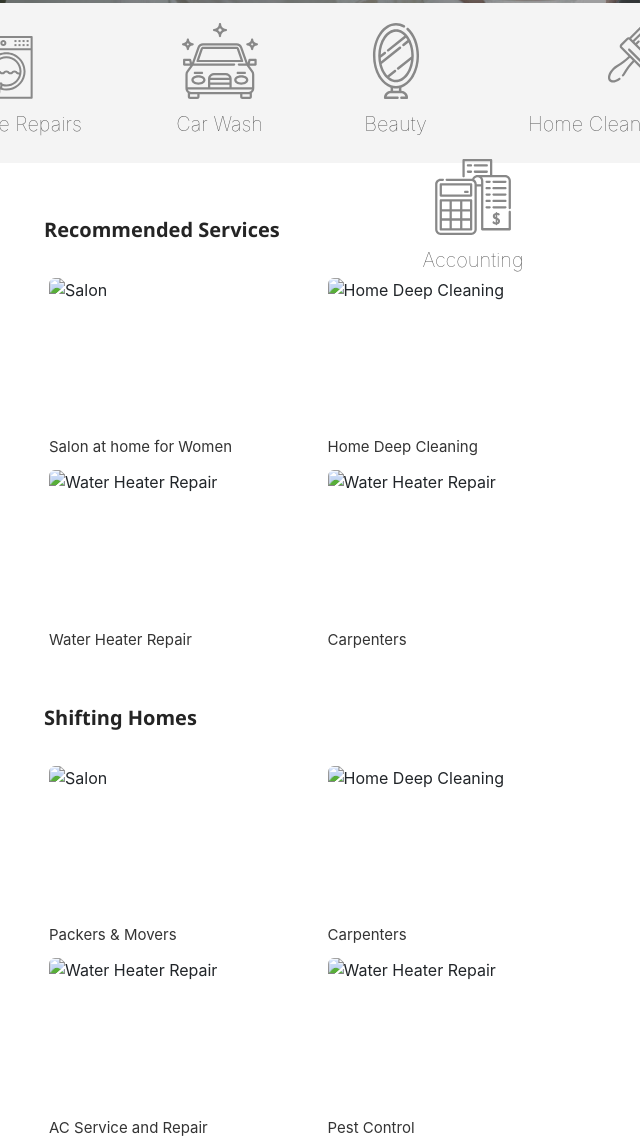
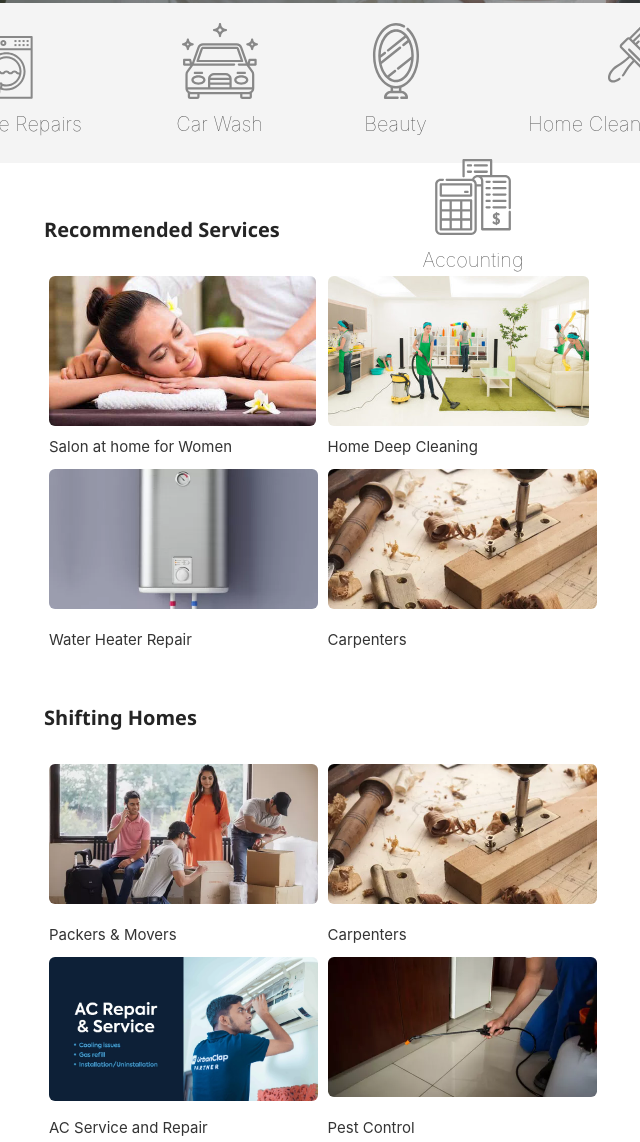
Before and after one commit to smartserveteam/frontend, a website: page index.html in a window 1280 px wide. Shown: the part 433-1575 px from the top of the page, without its empty margins (212-852 px from the left). Drawn offline with nearby package versions, Linux system fonts and the light colour scheme; the site is published under a folder, as on GitHub Pages, so addresses that start at the root find nothing.

Commit message:
Fix paths

```diff
--- a/index.html
+++ b/index.html
@@ -438,7 +438,7 @@
             <div class="recommended-services-items">
                 <div class="recommended-service-item">
                     <div class="recommended-service-item-image-div">
-                        <img class="recommended-service-item-image" src="/images/salon_women.jpg" alt="Salon">
+                        <img class="recommended-service-item-image" src="./images/salon_women.jpg" alt="Salon">
                     </div>
                     <div class="recommended-service-item-text">
                         Salon at home for Women
@@ -446,7 +446,7 @@
                 </div>
                 <div class="recommended-service-item">
                     <div class="recommended-service-item-image-div">
-                        <img class="recommended-service-item-image" src="/images/home_deep_cleaning.jpg" alt="Home Deep Cleaning">
+                        <img class="recommended-service-item-image" src="./images/home_deep_cleaning.jpg" alt="Home Deep Cleaning">
                     </div>
                     <div class="recommended-service-item-text">
                         Home Deep Cleaning
@@ -454,7 +454,7 @@
                 </div>
                 <div class="recommended-service-item">
                     <div class="recommended-service-item-image-div">
-                        <img class="recommended-service-item-image" src="/images/water_heater_repair.webp" alt="Water Heater Repair">
+                        <img class="recommended-service-item-image" src="./images/water_heater_repair.webp" alt="Water Heater Repair">
                     </div>
                     <div class="recommended-service-item-text">
                         Water Heater Repair
@@ -462,7 +462,7 @@
                 </div>
                 <div class="recommended-service-item">
                     <div class="recommended-service-item-image-div">
-                        <img class="recommended-service-item-image" src="/images/carpenters.webp" alt="Water Heater Repair">
+                        <img class="recommended-service-item-image" src="./images/carpenters.webp" alt="Water Heater Repair">
                     </div>
                     <div class="recommended-service-item-text">
                         Carpenters
@@ -481,7 +481,7 @@
             <div class="recommended-services-items">
                 <div class="recommended-service-item">
                     <div class="recommended-service-item-image-div">
-                        <img class="recommended-service-item-image" src="/images/packers_and_movers.webp" alt="Salon">
+                        <img class="recommended-service-item-image" src="./images/packers_and_movers.webp" alt="Salon">
                     </div>
                     <div class="recommended-service-item-text">
                         Packers & Movers
@@ -489,7 +489,7 @@
                 </div>
                 <div class="recommended-service-item">
                     <div class="recommended-service-item-image-div">
-                        <img class="recommended-service-item-image" src="/images/carpenters.webp" alt="Home Deep Cleaning">
+                        <img class="recommended-service-item-image" src="./images/carpenters.webp" alt="Home Deep Cleaning">
                     </div>
                     <div class="recommended-service-item-text">
                         Carpenters
@@ -497,7 +497,7 @@
                 </div>
                 <div class="recommended-service-item">
                     <div class="recommended-service-item-image-div">
-                        <img class="recommended-service-item-image" src="/images/ac_service_and_repair.webp" alt="Water Heater Repair">
+                        <img class="recommended-service-item-image" src="./images/ac_service_and_repair.webp" alt="Water Heater Repair">
                     </div>
                     <div class="recommended-service-item-text">
                         AC Service and Repair
@@ -505,7 +505,7 @@
                 </div>
                 <div class="recommended-service-item">
                     <div class="recommended-service-item-image-div">
-                        <img class="recommended-service-item-image" src="/images/pest_control.webp" alt="Water Heater Repair">
+                        <img class="recommended-service-item-image" src="./images/pest_control.webp" alt="Water Heater Repair">
                     </div>
                     <div class="recommended-service-item-text">
                         Pest Control
```
